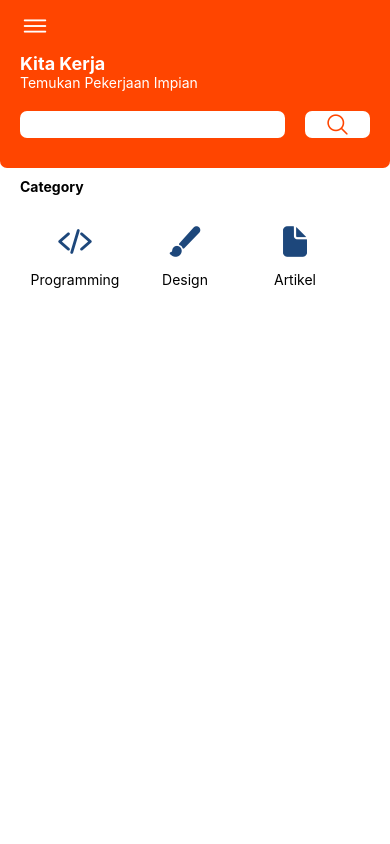
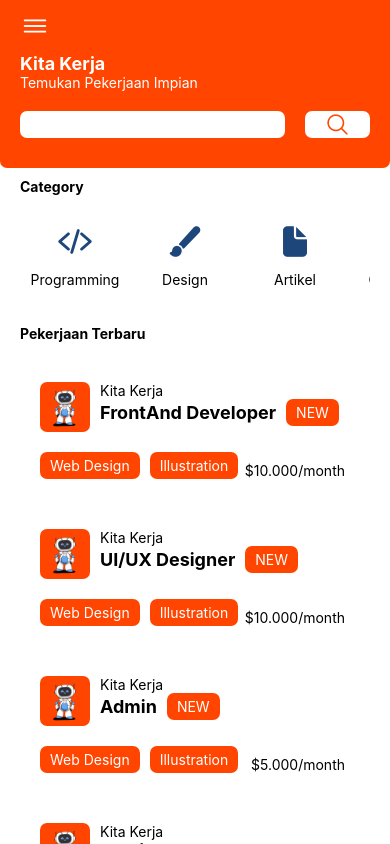
Before and after one commit to syamsul123arifin/UAS., a React Native app: screen / in a window 390 px wide. Built offline with nearby package versions, Linux system fonts and the light colour scheme.

Commit message:
menambahkan card

```diff
--- a/App.tsx
+++ b/App.tsx
@@ -12,15 +12,67 @@ import Icon from 'react-native-vector-icons/Ionicons';
 
 import Header from './src/components/Header';
 import Category from './src/components/Category';
+import Card from './src/components/Card';
 const App = () => {
   const [cari, setCari] = useState('');
   const [category, setCategory] = useState([
     {nama: 'Programming', icon: 'code-slash'},
     {nama: 'Design', icon: 'brush'},
     {nama: 'Artikel', icon: 'document'},
-    {nama: 'copywriter', icon: 'copy'},
+    {nama: 'Copywriter', icon: 'copy'},
   ]);
 
+  const [pekerjaan, setPekerjaan] = useState([
+    {
+      nama: 'FrontAnd Developer',
+      image: require('./src/images/insia.png'),
+      namaPerusahaan: 'Kita Kerja',
+      new: true,
+      category1: 'Web Design',
+      category2: 'Illustration',
+      gaji: 10000,
+    },
+    {
+      nama: 'UI/UX Designer',
+      image: require('./src/images/insia.png'),
+      namaPerusahaan: 'Kita Kerja',
+      new: true,
+      category1: 'Web Design',
+      category2: 'Illustration',
+      gaji: 10000,
+    },
+    {
+      nama: 'Admin',
+      image: require('./src/images/insia.png'),
+      namaPerusahaan: 'Kita Kerja',
+      new: true,
+      category1: 'Web Design',
+      category2: 'Illustration',
+      gaji: 5000,
+    },
+    {
+      nama: 'Mobile App Dev',
+      image: require('./src/images/insia.png'),
+      namaPerusahaan: 'Kita Kerja',
+      new: false,
+      category1: 'Web Design',
+      category2: 'Illustration',
+      gaji: 15000,
+    },
+    {
+      nama: 'Backand Developer',
+      image: require('./src/images/insia.png'),
+      namaPerusahaan: 'Kita Kerja',
+      new: false,
+      category1: 'Web Design',
+      category2: 'Illustration',
+      gaji: 10000,
+    },
+  ]);
+
+  // useEffect(() => {
+  //   console.log(cari);
+  // }, [cari]);
 
   return (
     <View style={{flex: 1}}>
@@ -31,10 +83,22 @@ const App = () => {
         <Category category={category} />
         <View style={{flex: 1}}>
           <Text style={{fontWeight: 'bold', marginTop: 10, marginBottom: 10}}>
-
+            Pekerjaan Terbaru
           </Text>
-
-
+          <FlatList
+            data={pekerjaan}
+            renderItem={({item}) => (
+              <Card
+                nama={item.nama}
+                image={item.image}
+                namaPerusahaan={item.namaPerusahaan}
+                new={item.new}
+                category1={item.category1}
+                category2={item.category2}
+                gaji={item.gaji}
+              />
+            )}
+          />
         </View>
       </View>
     </View>
--- /dev/null
+++ b/src/components/Card.jsx
@@ -0,0 +1,100 @@
+import React, {useState, useEffect} from 'react';
+import {
+  View,
+  Text,
+  TextInput,
+  TouchableOpacity,
+  StatusBar,
+  FlatList,
+  Image,
+} from 'react-native';
+import Icon from 'react-native-vector-icons/Ionicons';
+
+const Card = props => {
+  return (
+    <TouchableOpacity
+      style={{
+        backgroundColor: '#FFFFFF',
+        elevation: 2,
+        paddingVertical: 20,
+        paddingHorizontal: 20,
+        borderRadius: 7,
+        marginTop: 10,
+      }}>
+      <View
+        style={{
+          flexDirection: 'row',
+        }}>
+        <View style={{backgroundColor: '#FF4500', borderRadius: 7}}>
+          <Image source={props.image} style={{width: 50, height: 50}} />
+        </View>
+
+        <View style={{marginLeft: 10}}>
+          <Text>{props.namaPerusahaan}</Text>
+
+          <View
+            style={{
+              flexDirection: 'row',
+              justifyContent: 'center',
+              alignItems: 'center',
+            }}>
+            <Text style={{fontSize: 18, fontWeight: 'bold'}}>{props.nama}</Text>
+            {props.new && (
+              <View
+                style={{
+                  backgroundColor: '#FF4500',
+                  borderRadius: 7,
+                  paddingVertical: 5,
+                  paddingHorizontal: 10,
+                  justifyContent: 'center',
+                  alignItems: 'center',
+                  marginLeft: 10,
+                }}>
+                <Text style={{color: '#FFFFFF'}}>NEW</Text>
+              </View>
+            )}
+          </View>
+        </View>
+      </View>
+
+      <View style={{flexDirection: 'row', marginTop: 20}}>
+        <View
+          style={{
+            backgroundColor: '#FF4500',
+            borderRadius: 7,
+            paddingVertical: 5,
+            paddingHorizontal: 10,
+            justifyContent: 'center',
+            alignItems: 'center',
+          }}>
+          <Text style={{color: '#FFFFFF'}}>{props.category1}</Text>
+        </View>
+        <View
+          style={{
+            backgroundColor: '#FF4500',
+            borderRadius: 7,
+            paddingVertical: 5,
+            paddingHorizontal: 10,
+            justifyContent: 'center',
+            alignItems: 'center',
+            marginLeft: 10,
+          }}>
+          <Text style={{color: '#FFFFFF'}}>{props.category2}</Text>
+        </View>
+        <View
+          style={{
+            justifyContent: 'flex-end',
+            alignItems: 'flex-end',
+            marginHorizontal: 5,
+            flex: 1,
+          }}>
+          <Text>
+            ${props.gaji.toString().replace(/\B(?=(\d{3})+(?!\d))/g, '.')}/month
+          </Text>
+        </View>
+      </View>
+    </TouchableOpacity>
+  );
+};
+
+export default Card;
```
Also changed, not shown: src/images/insia.png (added).
